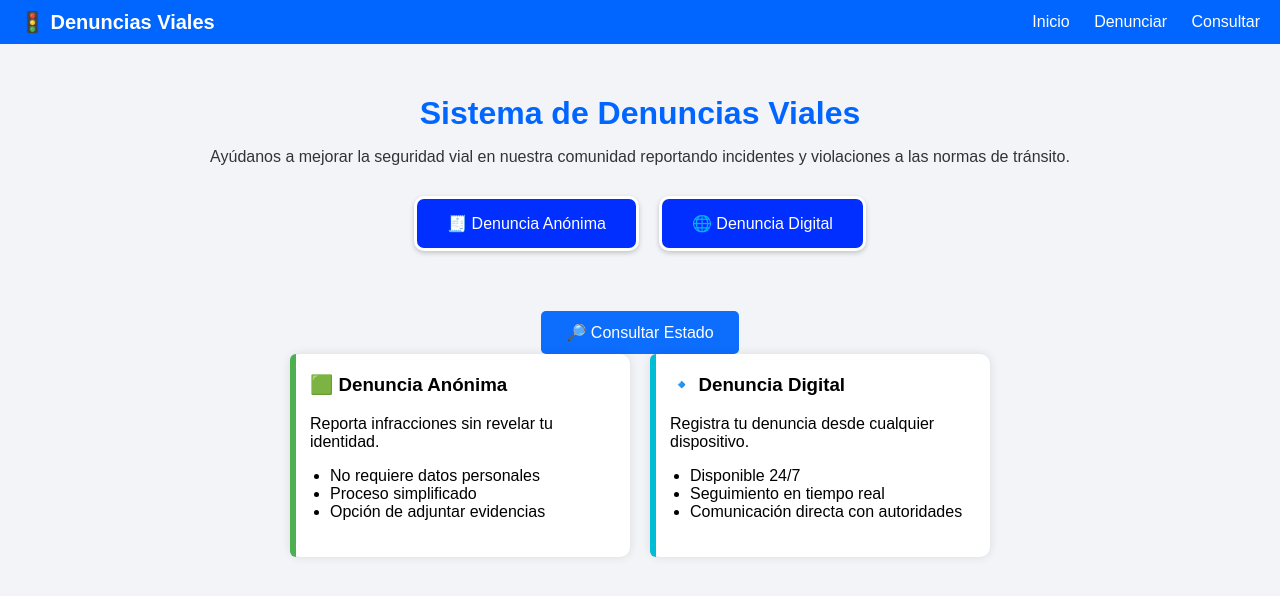
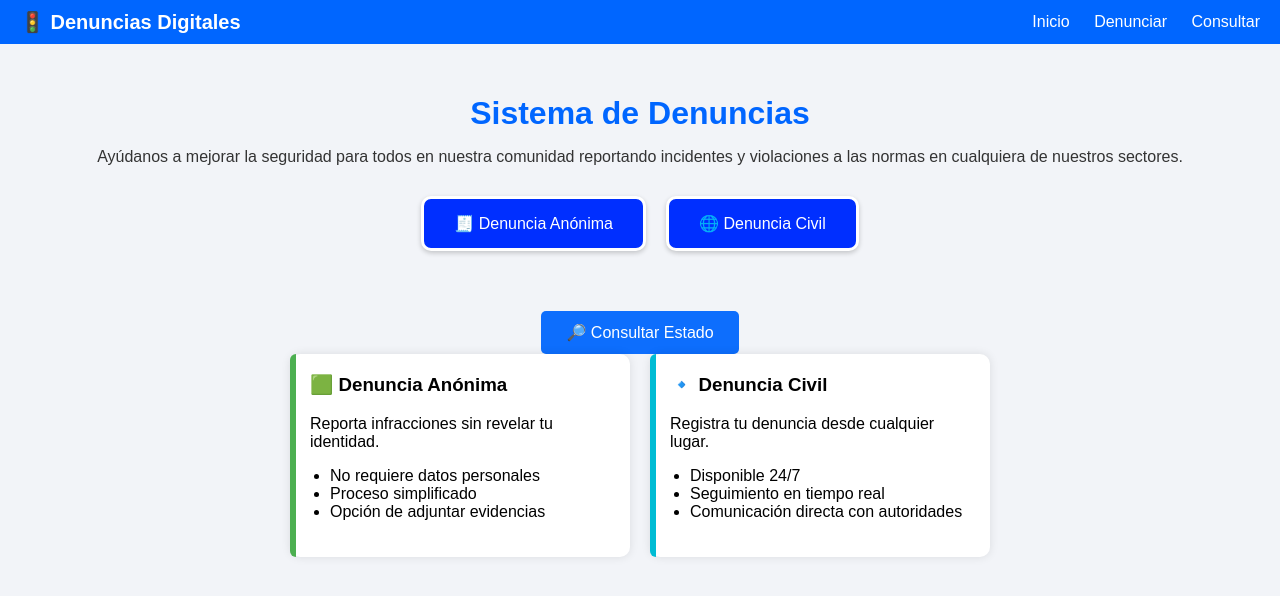
Before and after one commit to Francisco-Regi/Denuncias, a plain HTML site: page templates/index.html in a window 1280 px wide. Drawn offline with Linux system fonts and the light colour scheme.

```diff
--- a/templates/index.html
+++ b/templates/index.html
@@ -3,7 +3,7 @@
 <html lang="es">
 <head>
   <meta charset="UTF-8">
-  <title>Sistema de Denuncias Viales</title>
+  <title>Sistema de Denuncias</title>
   <style>
     body {
       margin: 0;
@@ -124,7 +124,7 @@
 <body>
 
   <header>
-    <div class="titulo">🚦 Denuncias Viales</div>
+    <div class="titulo">🚦 Denuncias Digitales</div>
     <nav>
       <a href="/">Inicio</a>
       <a href="/anonimo">Denunciar</a>
@@ -133,12 +133,12 @@
   </header>
 
   <main>
-    <h1>Sistema de Denuncias Viales</h1>
-    <p class="subtitulo">Ayúdanos a mejorar la seguridad vial en nuestra comunidad reportando incidentes y violaciones a las normas de tránsito.</p>
+    <h1>Sistema de Denuncias</h1>
+    <p class="subtitulo">Ayúdanos a mejorar la seguridad para todos en nuestra comunidad reportando incidentes y violaciones a las normas en cualquiera de nuestros sectores.</p>
 
     <div class="btn-group">
       <button onclick="location.href='/anonimo'">🧾 Denuncia Anónima</button>
-      <button onclick="location.href='/login'">🌐 Denuncia Digital</button>
+      <button onclick="location.href='/login'">🌐 Denuncia Civil</button>
     </div>
 
     <button class="consultar-btn" onclick="location.href='/consulta'">🔎 Consultar Estado</button>
@@ -155,8 +155,8 @@
       </div>
 
       <div class="card digital">
-        <h3>🔹 Denuncia Digital</h3>
-        <p>Registra tu denuncia desde cualquier dispositivo.</p>
+        <h3>🔹 Denuncia Civil</h3>
+        <p>Registra tu denuncia desde cualquier lugar.</p>
         <ul>
           <li>Disponible 24/7</li>
           <li>Seguimiento en tiempo real</li>
```
Also changed, not shown: templates/digital.html (+2 -2 lines), templates/iniciosesion.html (+1 -1 lines), templates/registrarse.html (+4 -4 lines).
